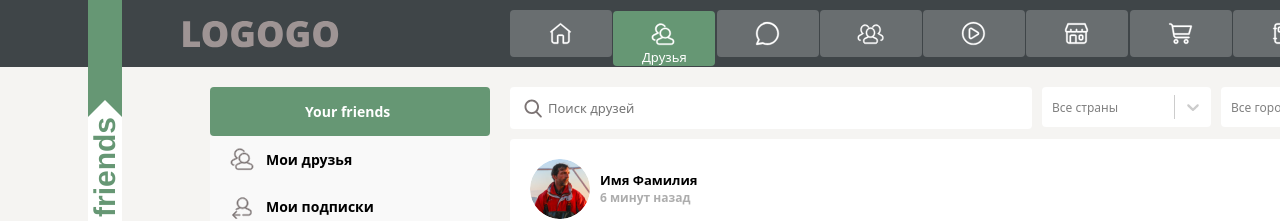
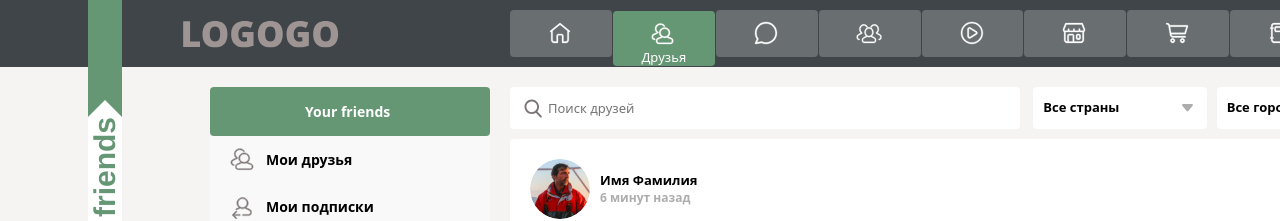
Before and after one commit to NadyaKuts/test-task, a React (Create React App) app: page /friends in a window 1280 px wide. Shown: the top 221 px of the page. Built offline with nearby package versions, Linux system fonts and the light colour scheme; a web font is replaced by a local one; what webfontloader would draw is missing.

Commit message:
Your awesome message

```diff
--- a/src/components/UI/Navbar/Navbar.js
+++ b/src/components/UI/Navbar/Navbar.js
@@ -26,7 +26,7 @@ const Navbar = () => {
     margin-left: 37px;
     margin-right: 38px;
     margin-top: 10px;
-    width: 27px;
+    width: 26px;
     height: 27px;
     background-image: no-repeat;
     background-size: contain;
--- a/src/components/UI/Navbar/NavbarElements.js
+++ b/src/components/UI/Navbar/NavbarElements.js
@@ -34,7 +34,7 @@ export const NavBtnLink = styled(Link)`
   border: none;
   cursor: pointer;
   transition: all 0.2s ease-in-out;
-  margin-left: 8px;
+  margin-left: 10px;
   &:hover {
     transition: all 0.2s ease-in-out;
     background: #fff;
--- a/src/components/UI/Navbar/NavbarItem.js
+++ b/src/components/UI/Navbar/NavbarItem.js
@@ -13,12 +13,12 @@ const NavbarItem = (props) => {
     text-decoration: none;
     text-align: center;
     border-radius: 4px;
-    margin-right: 0.1em;
-
+    margin-right: 1px;
     height: 47px;
     width: 102px;
     margin-top: ${showLabel ? '10px' : ''};
     height: ${showLabel ? '55px' : ''};
+    width: ${showLabel ? '102px' : ''};
     margin-top: ${isActive ? '10px' : ''};
     height: ${isActive ? '55px' : ''};
     font-family: 'Noto Sans';
@@ -32,6 +32,7 @@ const NavbarItem = (props) => {
       background: ${props.navLink};
       color: #ffffff;
       height: 55px;
+      width: 102px;
       margin-top: 10px;
     }
   `
--- a/src/components/UI/SearchBarView/SearchBarView.js
+++ b/src/components/UI/SearchBarView/SearchBarView.js
@@ -9,7 +9,6 @@ const SearchBarView = () => {
         <SearchBar
           style={{
             background: 'url(' + search + ')  10px no-repeat',
-            // backgroundSize: '100%',
           }}
           placeholder={'Поиск друзей'}
         />
@@ -23,15 +22,15 @@ const Search = styled.div`
   align-items: center;
   background-color: white;
   border-radius: 4px;
+  width: 510px;
 `
 
 const SearchBar = styled.input`
   padding-left: 38px;
-  width: 472px;
+  width: 100%;
   border: none;
   height: 40px;
   border-radius: 4px;
-  margin-right: 10px;
   font-family: 'Noto Sans';
   font-size: 13px;
 `
--- a/src/components/UI/Select/SelectView.js
+++ b/src/components/UI/Select/SelectView.js
@@ -1,5 +1,6 @@
 import React from 'react'
-import Select from 'react-select'
+import styled from 'styled-components'
+import arrow from '../../../icons/arrow.svg'
 
 const customStyles = {
   control: (styles, { isDisabled, isFocused, isSelected }) => ({
@@ -24,13 +25,34 @@ const customStyles = {
   },
 }
 
+const Select = styled.div`
+  background-color: white;
+  border-radius: 4px;
+`
+const SelectBar = styled.select`
+  width: 170px;
+  height: 40px;
+  -webkit-appearance: none;
+  -moz-appearance: none;
+  appearance: none; /* Remove default arrow */
+  border: none;
+  font-size: 13px;
+  font-family: 'Noto Sans';
+  font-weight: bold;
+`
 const SelectView = (props) => {
   return (
-    <Select
-      placeholder={props.placeholder}
-      styles={customStyles}
-      options={props.options}
-    />
+    <Select>
+      <SelectBar
+        style={{
+          background: 'url(' + arrow + ')  10px no-repeat',
+          backgroundPosition: 'right 10px bottom 15px',
+          paddingLeft: '10px',
+        }}
+      >
+        <option default>{props.placeholder}</option>
+      </SelectBar>
+    </Select>
   )
 }
 
```
Also changed, not shown: src/icons/arrow.svg (added).
